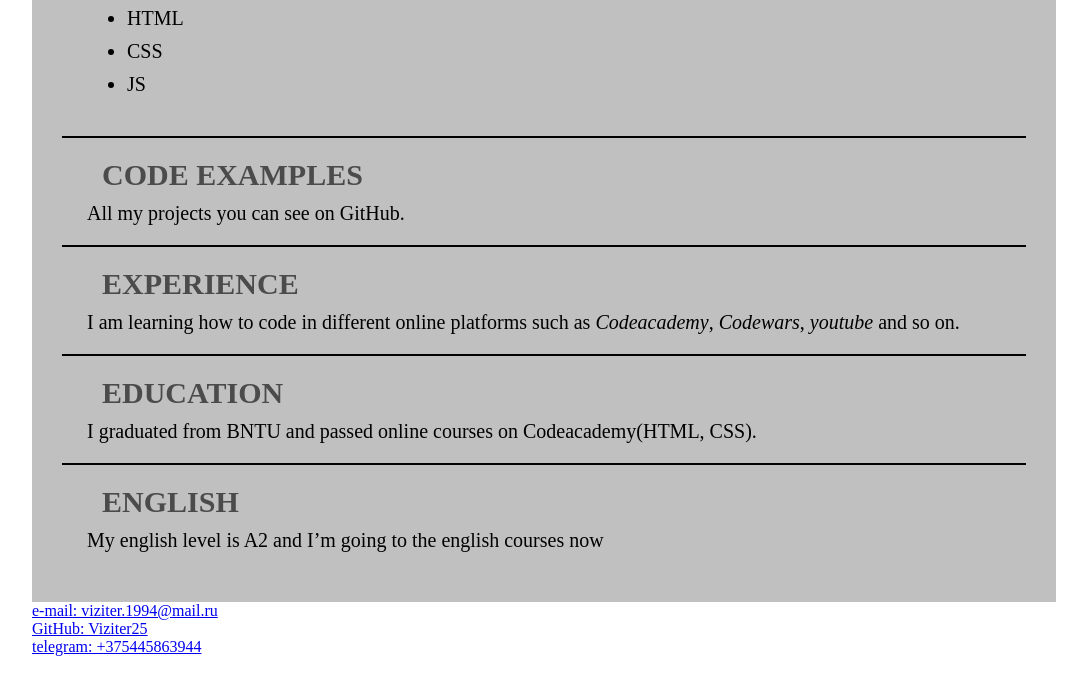
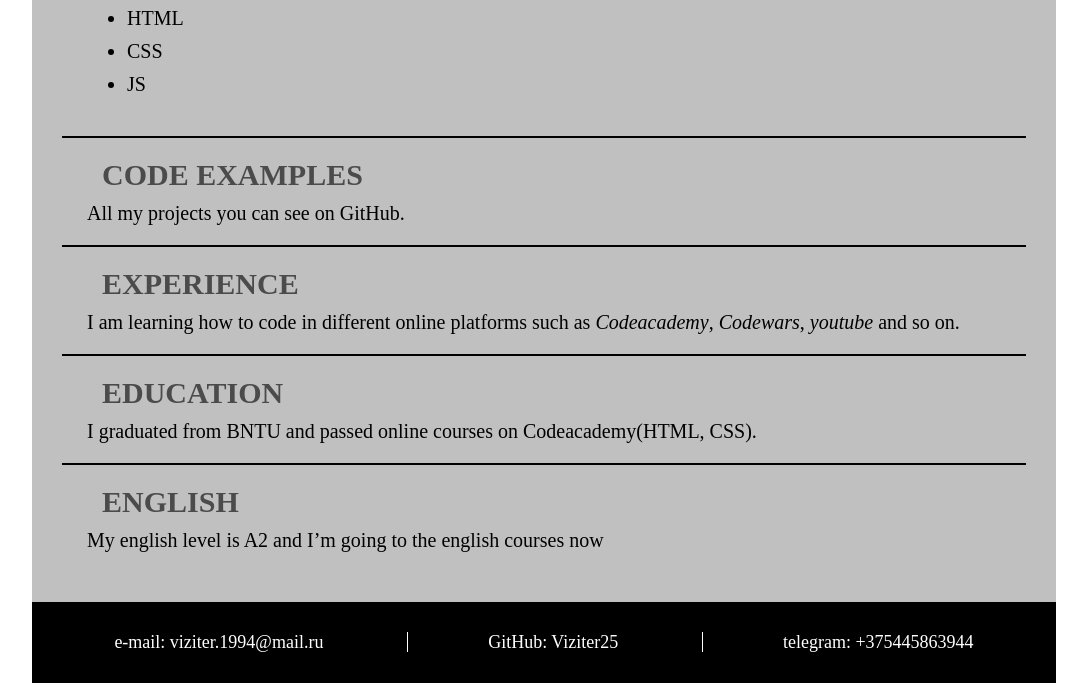
Before and after one commit to Viziter25/rsschool-cv, a plain HTML site: page index.html in a window 1280 px wide. Shown: the part 724-1415 px from the top of the page, without its empty margins (96-1183 px from the left). Before the commit the page ends 1388 px from the top, so only its background shows below. Drawn offline with Linux system fonts and the light colour scheme.

Commit message:
style: add styles for footer

```diff
--- a/style.css
+++ b/style.css
@@ -128,3 +128,40 @@ p {
 .span__text {
     font-style: italic;
 }
+
+.footer {
+    display: flex;
+    justify-content: space-around;
+    padding: 30px 0;
+    background-color: black;
+}
+
+.footer-link {
+    font-size: 18px;
+    color: white;
+    text-decoration: none;
+    transition: color .2s linear;
+
+
+    position: relative;
+}
+
+.footer-link:hover {
+    color: rgb(29, 224, 11);
+    text-decoration: underline;
+}
+
+.footer-link::after {
+    content: '';
+    width: 1px;
+    height: 100%;
+    background-color: white;
+
+    position: absolute;
+    top: 0;
+    right: -85px;
+}
+
+.footer-link::after:last-child {
+    width: 0;
+}
```
